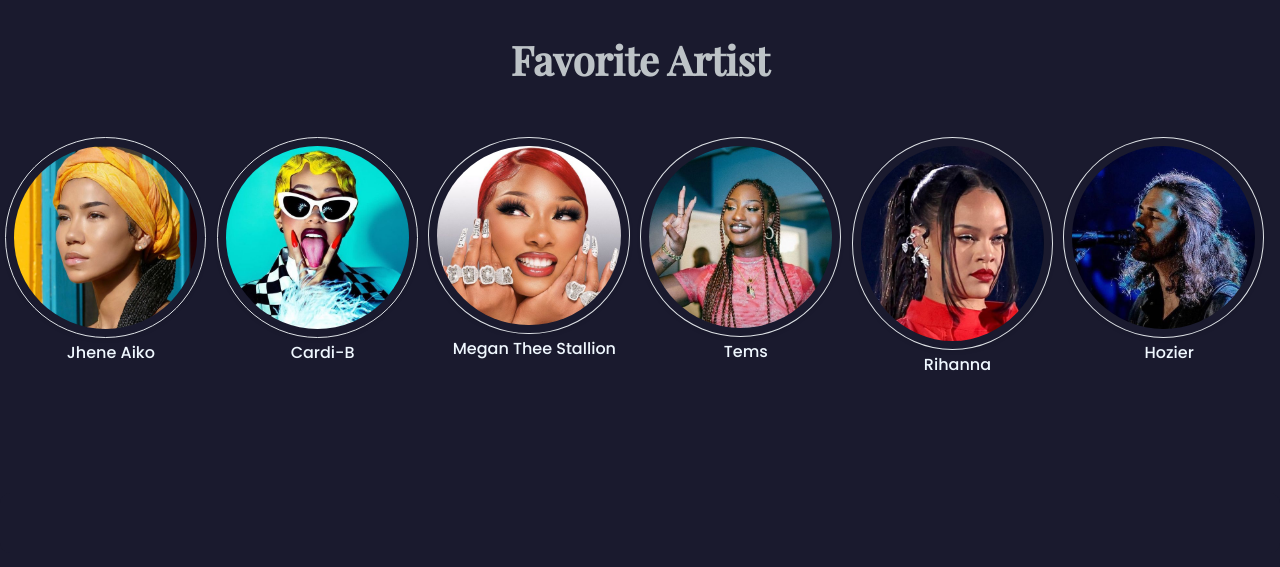
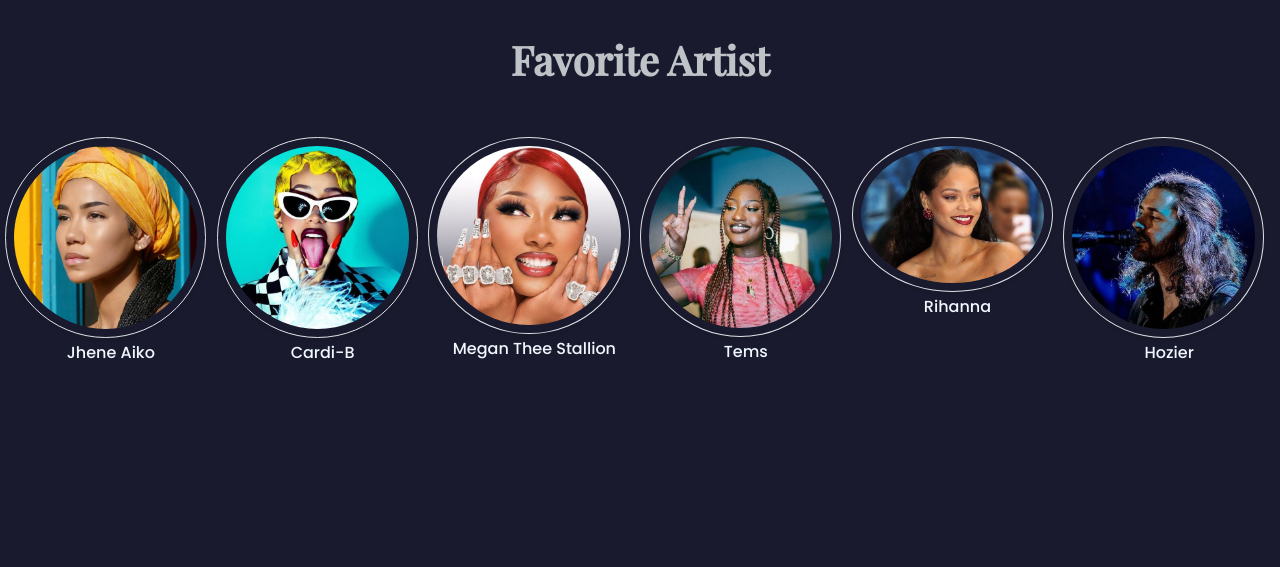
Before and after one commit to DorrisNjagi/VinlyVibe, a plain HTML site: page collection.html in a window 1280 px wide. Shown: the part 1300-1867 px from the top of the page. Drawn offline with nearby package versions, Linux system fonts and the light colour scheme.

Commit message:
new image placement

```diff
--- a/collection.html
+++ b/collection.html
@@ -143,7 +143,7 @@
 
           <div class="row">
             <div class="col">
-                <img src="images/collection/fav-6.jpeg" class="img-fluid rounded-circle shadow-sm p-2 border" alt="solange Knowles album cover">
+                <img src="images/collection/rihhana.jpeg" class="img-fluid rounded-circle shadow-sm p-2 border" alt="solange Knowles album cover">
                 <p class="mb-5 ">Rihanna</p>
             </div>
           </div>
```
Also changed, not shown: images/collection/rihhana.jpeg (added).
